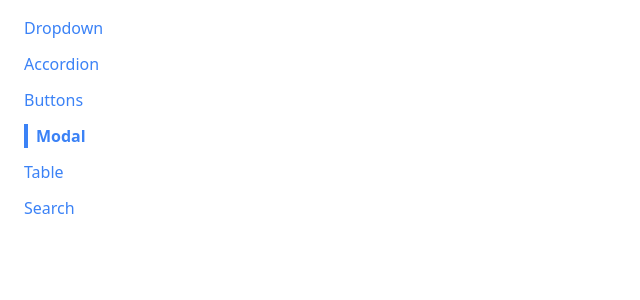
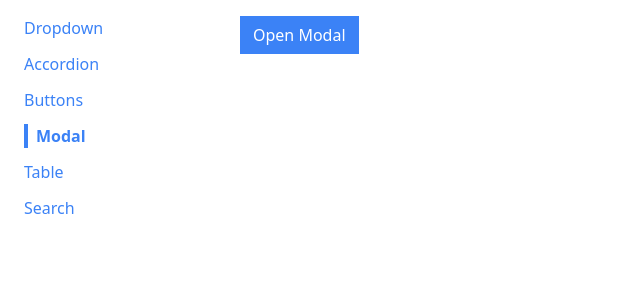
Before and after one commit to PulkitSharma0017/Comps-nav-routes, a React (Create React App) app: page /modal in a window 1280 px wide. Shown: the top 300 px of the page, without its empty margins (0-640 px from the left). Built offline with nearby package versions, Linux system fonts and the light colour scheme.

Commit message:
show modal

```diff
--- a/src/components/Modal.js
+++ b/src/components/Modal.js
@@ -1,5 +1,10 @@
 function Modal() {
-    return <div></div>;
+  return (
+    <div>
+      <div className="absolute inset-0 bg-gray-300 opacity-80"></div>
+      <div className="absolute inset-40 bg-white p-10">I'm a Modal</div>
+    </div>
+  );
 }
 
 export default Modal;
--- a/src/pages/ModalPage.js
+++ b/src/pages/ModalPage.js
@@ -1,9 +1,20 @@
 import Modal from "../components/Modal";
+import Button from "../components/Button";
+import { useState } from "react";
 
 function ModalPage() {
+  const [showModal, setShowModal] = useState(false);
+
+  const handleClick = () => {
+    setShowModal(true);
+  };
+
   return (
     <div>
-      <Modal />
+      <Button primary onClick={handleClick}>
+        Open Modal
+      </Button>
+      {showModal && <Modal />}
     </div>
   );
 }
```
